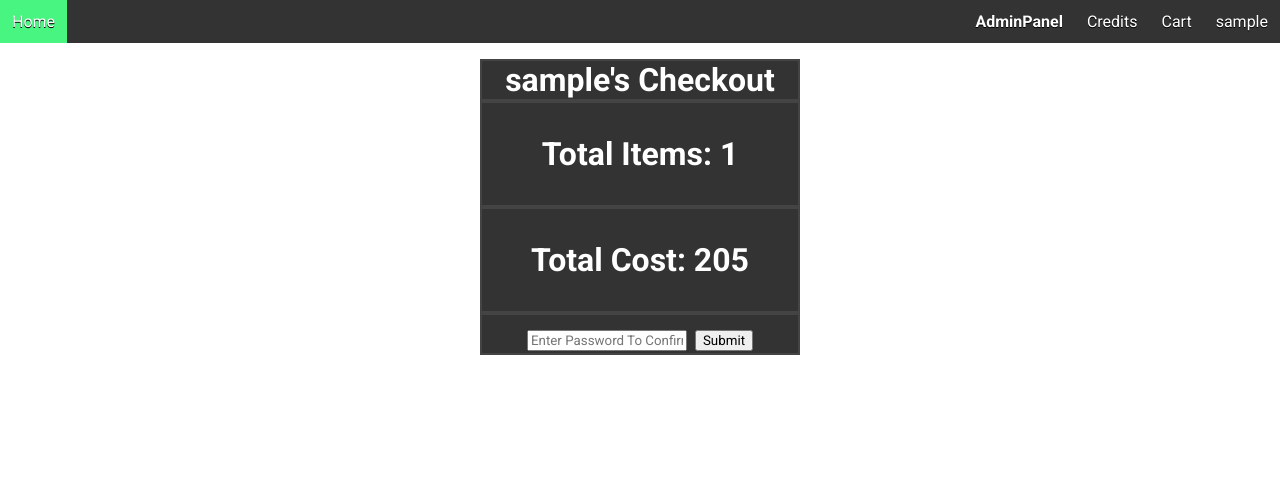
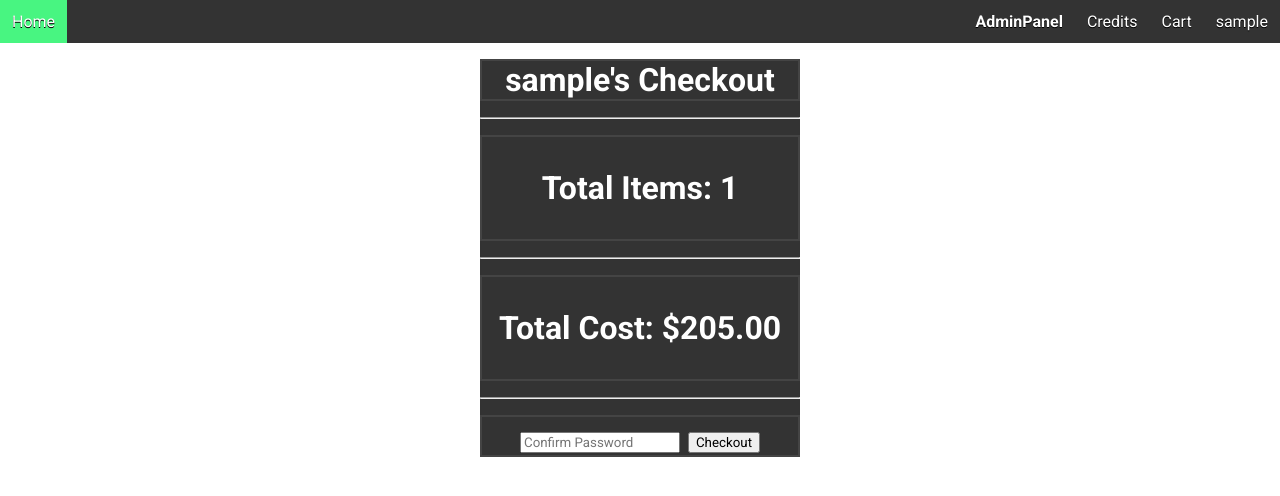
Before and after one commit to neerajgu/sneakerseeker, a PHP site: page /checkout.php in a window 1280 px wide. Shown: the top 496 px of the page. Run offline with PHP 8.4, Linux system fonts and the light colour scheme; the visitor is signed in with stand-in values (Sample User, id 1); data comes from the database, SQL or seed files in the repository; tables that the repository leaves empty hold one stand-in row (values such as "Sample post"); data that the repository does not hold is empty; a stand-in replaces the project's code that opens the database connection; some libraries are stand-ins or nearby versions.

Commit message:
improved checkout html

```diff
--- a/SS_1a/checkout.php
+++ b/SS_1a/checkout.php
@@ -99,15 +99,18 @@ $displayForm = true;
          <div class="user">
             <?php echo htmlspecialchars($_SESSION['username']) . "&#39;s Checkout</br>"; ?>
          </div>
+         <hr>
          <div class="totalItems">
             <p>Total Items: <?php echo count($cart); ?></p>
          </div>
+         <hr>
          <div class="total">
-            <p>Total Cost: <?php echo $cartCost[0]; ?></p>
+            <p>Total Cost: $<?php echo $cartCost[0]; ?>.00</p>
          </div>
+         <hr>
          <form class="password" action="checkout.php" method="post">
-            <input type="text" name="password" placeholder="Enter Password To Confirm" required>
-            <input type="submit" name="Checkout">
+            <input type="text" name="password" placeholder="Confirm Password" required>
+            <button type="submit">Checkout</button>
          </form>
       <?php } ?> <!-- Closing the if statement -->
       </div>
```
